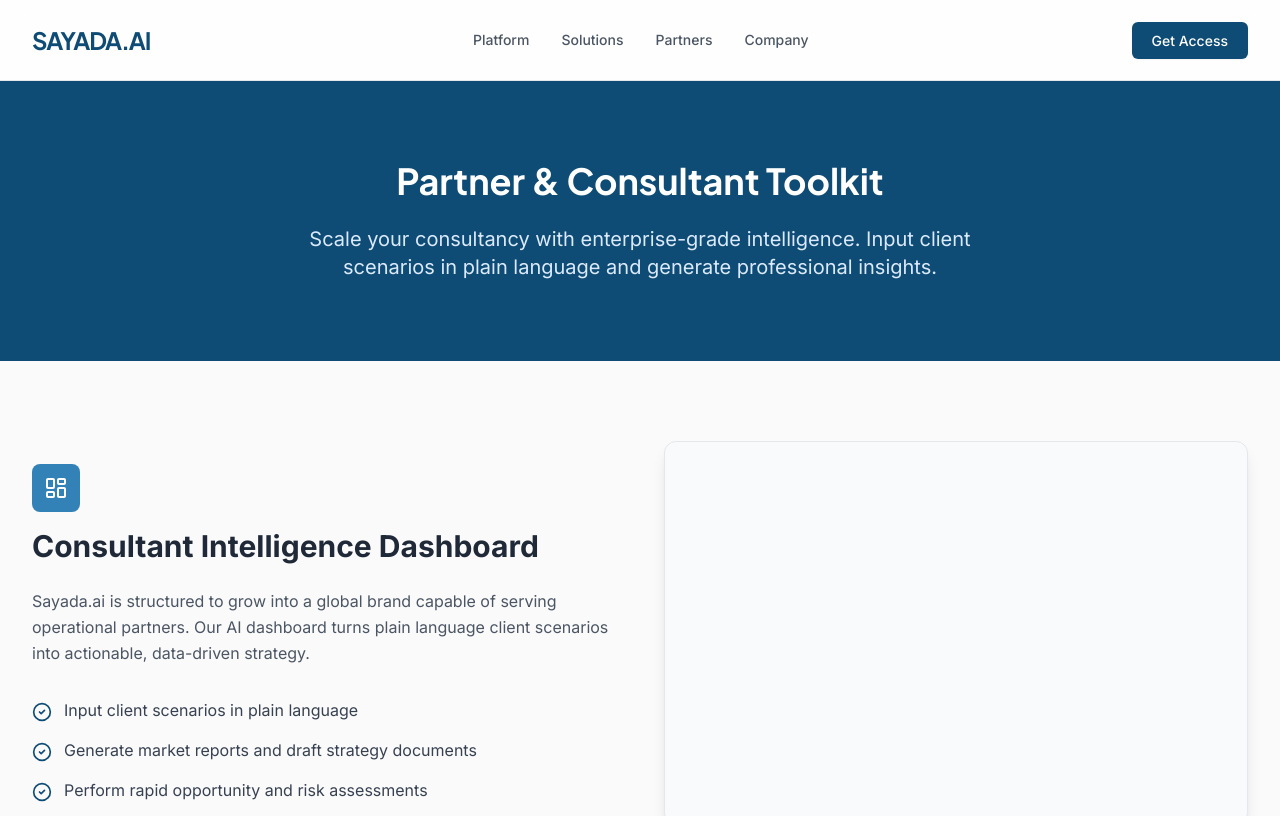
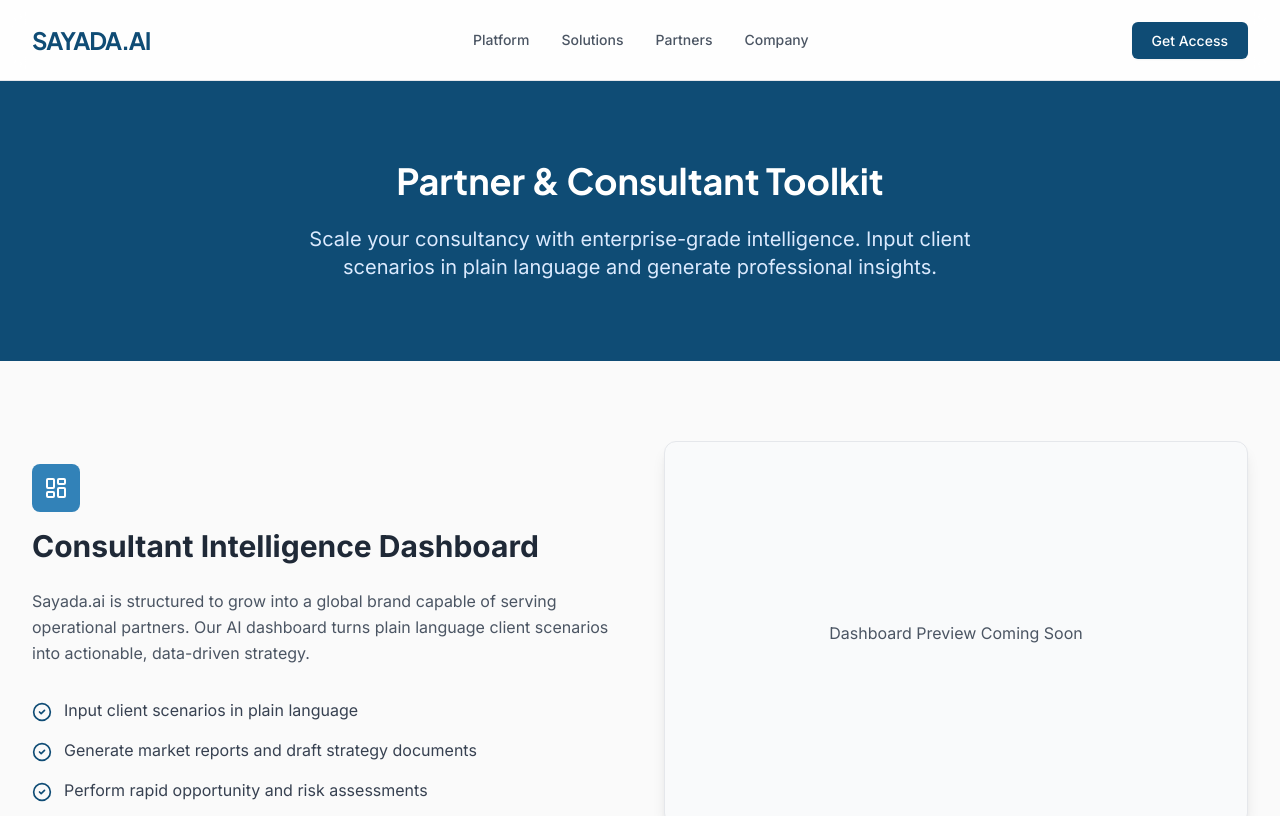
Before and after one commit to velocity-venture/us-sayada-ai, a Next.js app: page /partners in a window 1280 px wide. Shown: the top 816 px of the page. Built offline with nearby package versions, Linux system fonts and the light colour scheme.

Commit message:
Add text to dashboard div on partners

```diff
--- a/app/partners/page.tsx
+++ b/app/partners/page.tsx
@@ -1,6 +1,5 @@
 import Link from "next/link";
 import { CheckCircle2, LayoutDashboard, Library } from "lucide-react";
-
 export default function PartnersPage() {
   return (
     <main className="min-h-screen">
@@ -14,7 +13,6 @@
           </p>
         </div>
       </div>
-
       <div className="max-w-7xl mx-auto px-4 sm:px-6 lg:px-8 py-20">
         <div className="grid md:grid-cols-2 gap-12 items-center">
 
@@ -46,11 +44,10 @@
 
           {/* Dashboard Placeholder */}
           <div className="bg-gray-50 border border-gray-200 rounded-xl p-8 h-96 flex items-center justify-center shadow-lg">
-
+            <p className="text-center p-4 text-gray-600">Dashboard Preview Coming Soon</p>
           </div>
 
         </div>
-
         <div className="mt-20 pt-12 border-t border-gray-100 grid md:grid-cols-2 gap-12 items-center">
              {/* Section 2: Partner Resource Library */}
             <div className="bg-sayada-cloud p-8 rounded-xl border border-gray-100">
```
